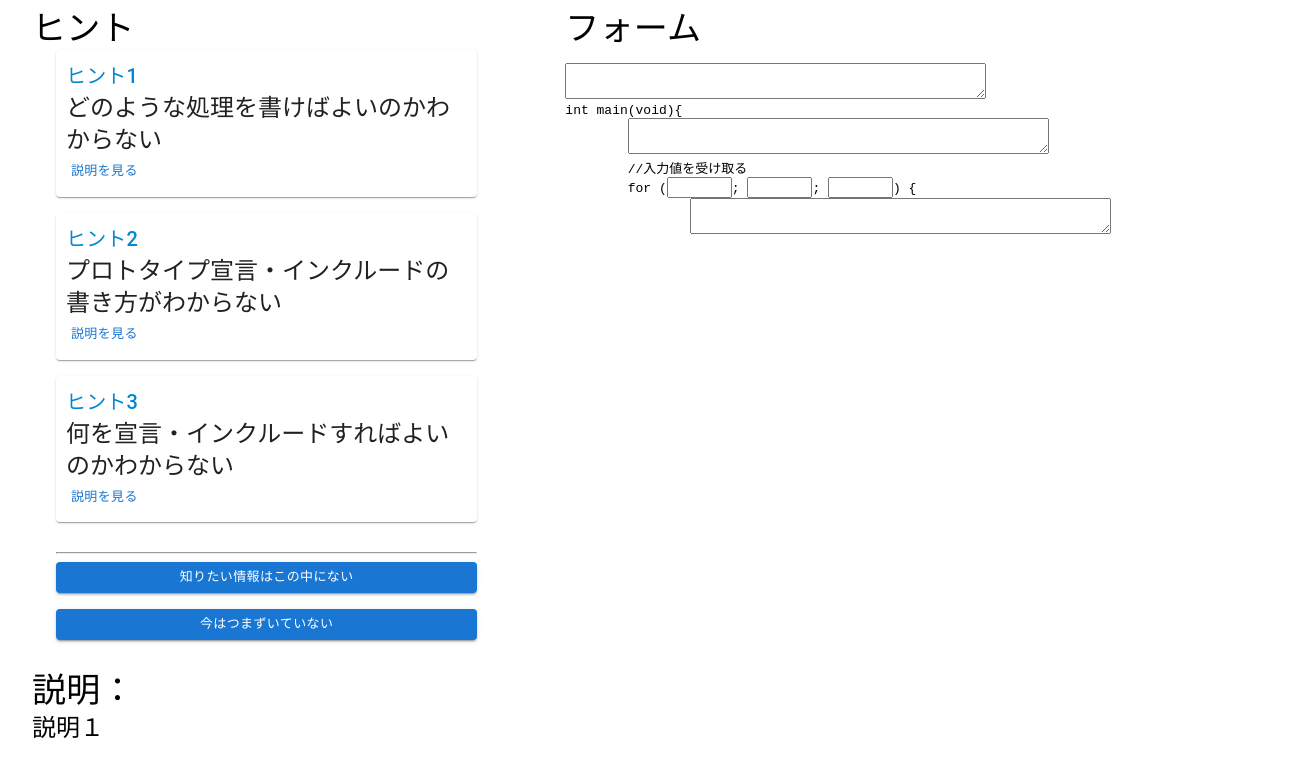
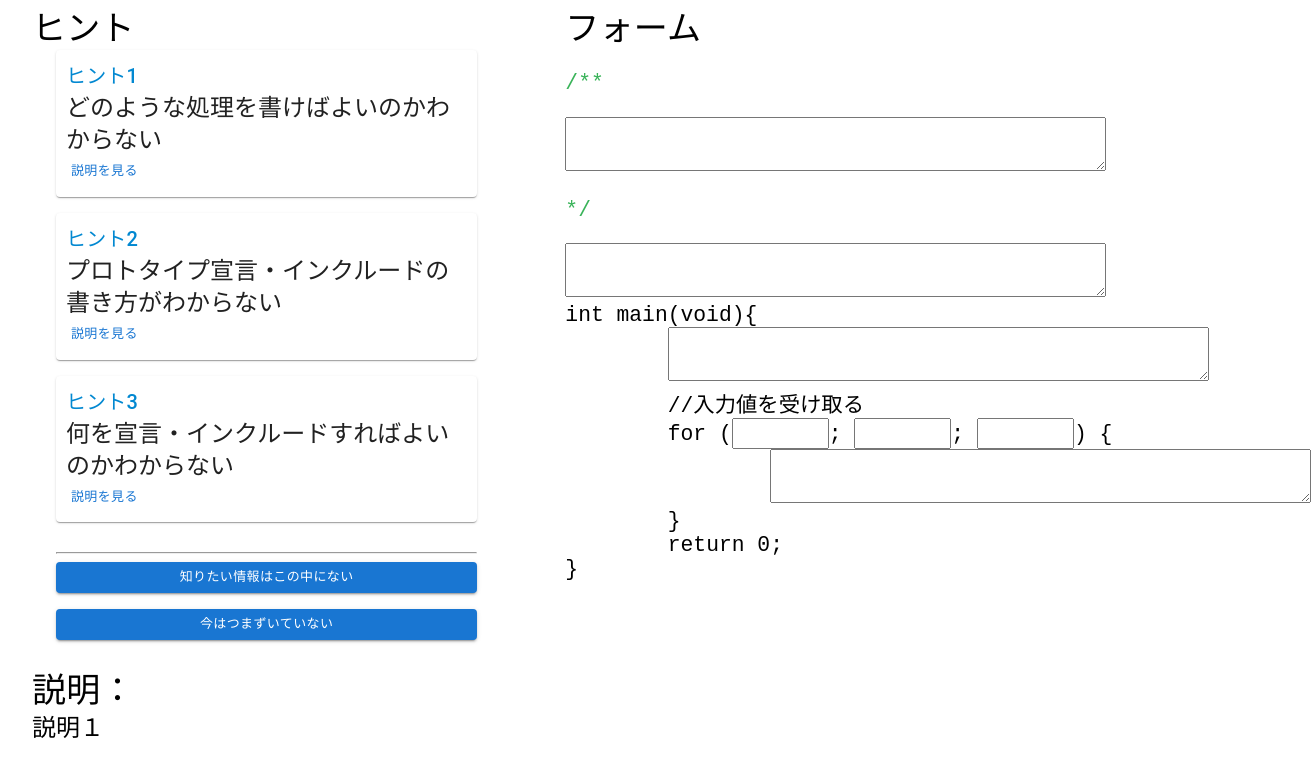
Before and after one commit to KHashimoto3/FIT2023_KH, a React (Vite) app in the folder mock/: page / in a window 1280 px wide. Shown: the top 776 px of the page, 1311 px wide, since content can reach past the window. Built offline with nearby package versions, Linux system fonts and the light colour scheme.

Commit message:
必要な入力欄を配置し、フォントサイズを調整した。

```diff
--- a/mock/src/components/Form.tsx
+++ b/mock/src/components/Form.tsx
@@ -12,17 +12,40 @@ export const Form = (props: Props) => {
     //MainPageから渡された、ヒントのリストのインデックスを変更する関数
     const changeFormDataIndex = props.changeFormDataIndex;
 
+    const commentStyle = {
+        color: "#39b359",
+        fontSize: "16pt"
+    }
+
+    const preStyle = {
+        fontSize: "16pt"
+    }
+
+    const inputStyle = {
+        fontSize: "16pt"
+    }
+
+    const textAreaStyle = {
+        fontSize: "16pt"
+    }
+
     return (
         <Container maxWidth="md">
             <Typography variant="h4">フォーム</Typography>
 
-            <pre>
-                <textarea cols={50} rows={2} onFocus={() => changeFormDataIndex(0)} /><br />
+            <pre style={preStyle}>
+                <pre style={commentStyle}>/**</pre>
+                <textarea style={commentStyle} cols={40} rows={2} /><br />
+                <pre style={commentStyle}>*/</pre>
+                <textarea style={textAreaStyle} cols={40} rows={2} onFocus={() => changeFormDataIndex(0)} /><br />
                 int main(void){'{\n'}
-                {'\t'}<textarea cols={50} rows={2} onFocus={() => changeFormDataIndex(1)} /><br />
+                {'\t'}<textarea style={textAreaStyle} cols={40} rows={2} onFocus={() => changeFormDataIndex(1)} /><br />
                 {'\t'}//入力値を受け取る{'\n'}
-                {'\t'}for {'('}<input type="text" size={5} onFocus={() => changeFormDataIndex(2)} />{'; '}<input type="text" size={5} onFocus={() => changeFormDataIndex(2)} />{'; '}<input type="text" size={5} onFocus={() => changeFormDataIndex(2)} />{') {\n'}
-                {'\t'}{'\t'}<textarea cols={50} rows={2} onFocus={() => changeFormDataIndex(3)} /><br />
+                {'\t'}for {'('}<input style={inputStyle} type="text" size={5} onFocus={() => changeFormDataIndex(2)} />{'; '}<input style={inputStyle} type="text" size={5} onFocus={() => changeFormDataIndex(2)} />{'; '}<input style={inputStyle} type="text" size={5} onFocus={() => changeFormDataIndex(2)} />{') {\n'}
+                {'\t'}{'\t'}<textarea style={textAreaStyle} cols={40} rows={2} onFocus={() => changeFormDataIndex(3)} /><br />
+                {'\t'}{'}'}<br />
+                {'\t'}return 0;<br />
+                {'}'}
             </pre>
         </Container>
     )
```
